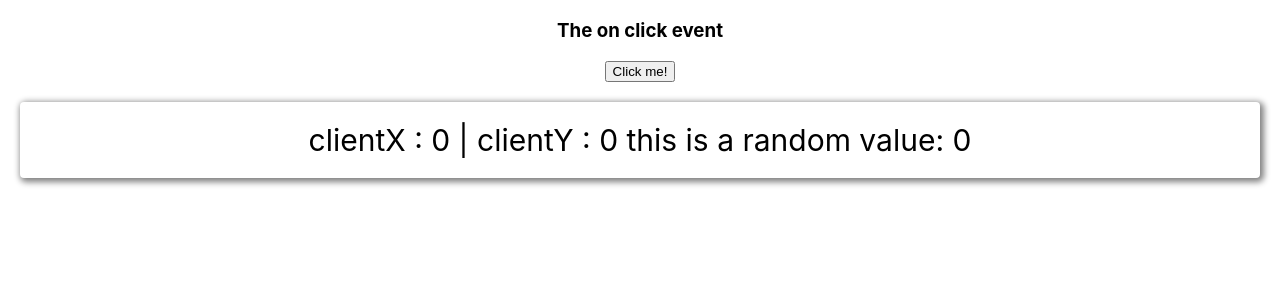
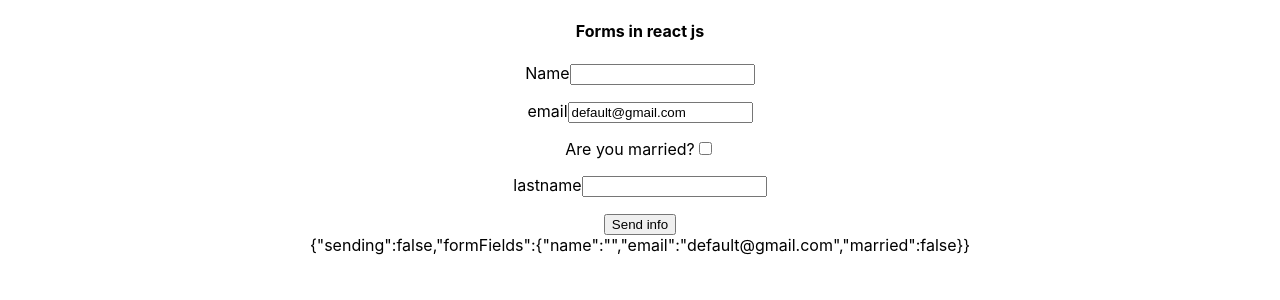
Before and after one commit to Antoniomora95/basic-react, a React (Create React App) app: page / in a window 1280 px wide. Shown: the top 300 px of the page. Built offline with nearby package versions, Linux system fonts and the light colour scheme.

Commit message:
working with forms in react

```diff
--- a/src/App.css
+++ b/src/App.css
@@ -13,3 +13,6 @@
 .CarItem :hover {
   box-shadow: 1px grey;
 }
+.sending {
+  background-color: aquamarine;
+}
--- a/src/App.js
+++ b/src/App.js
@@ -1,5 +1,5 @@
 import { Component } from 'react';
-import OnClickHandler from './sections/onClick';
+import Forms from './sections/Forms';
 import { useState } from "react";
 import './App.css';
 
@@ -135,7 +135,7 @@ class App extends Component {
   render() {
     return (
       <div className="App">
-        <OnClickHandler/>
+        <Forms/>
       </div>
     );
   }
--- /dev/null
+++ b/src/sections/Forms.js
@@ -0,0 +1,78 @@
+import { Component } from 'react'
+
+export default class Forms extends Component{
+    constructor(){
+        super();
+        this.state = {
+            sending: false,
+            formFields: {
+                name: '',
+                email: 'default@gmail.com',
+                married: false
+            }
+        }
+        this.handleSubmit = this.handleSubmit.bind(this);
+        this.handleFormChanges = this.handleFormChanges.bind(this);
+    }
+    handleSubmit(event){
+        event.preventDefault();
+        this.setState(state => ({...state, sending: true}));
+        setTimeout(() => {
+            this.setState(state => ({...state, sending: false}));
+        }, 1000);
+    }
+    handleFormChanges({target}){
+        let { name, value, type, checked  } = target;
+        let {value: lastnameValue} = this.lastnameInput
+        console.log(lastnameValue);
+        this.setState(state => {
+            const {formFields} = state;
+            value = type === 'checkbox' ? checked : value;
+            return {
+                ...state,
+                formFields:{
+                    ...formFields,
+                    [name]: value
+                }
+            }
+        })
+    }
+    cssClass() {
+        const { sending } = this.state;
+        return sending ? 'sending' : '';
+    }
+    render(){
+        const { sending } = this.state;
+        const { name, email, married } = this.state.formFields;
+        return(
+        <div>
+            <h4>Forms in react js</h4>
+            <form onSubmit={ this.handleSubmit }>
+                <p>
+                    <label htmlFor='name'>Name</label>
+                    <input type='text' id='name' name='name' value={name} onChange={ this.handleFormChanges }/>
+                </p>
+                <p>
+                    <label htmlFor='email'>email</label>
+                    <input type='email' id='email' name='email' value= {email} onChange={ this.handleFormChanges }/>
+                </p>
+                <p>
+                    <label htmlFor='married'>Are you married?</label>
+                    <input type='checkbox' id='married' name='married' checked={married} onChange={ this.handleFormChanges }/>
+                </p>
+                <p>
+                    <label htmlFor='lastname'>lastname</label>
+                    <input type='text' id='lastname' name='lastname' ref={el => this.lastnameInput = el}/>
+                </p>
+                <button disabled={ sending }>Send info</button>
+
+            </form>
+            <div className={this.cssClass()}>
+            {
+                JSON.stringify(this.state)
+            }
+            </div>
+        </div>
+        );
+    }
+}
```
